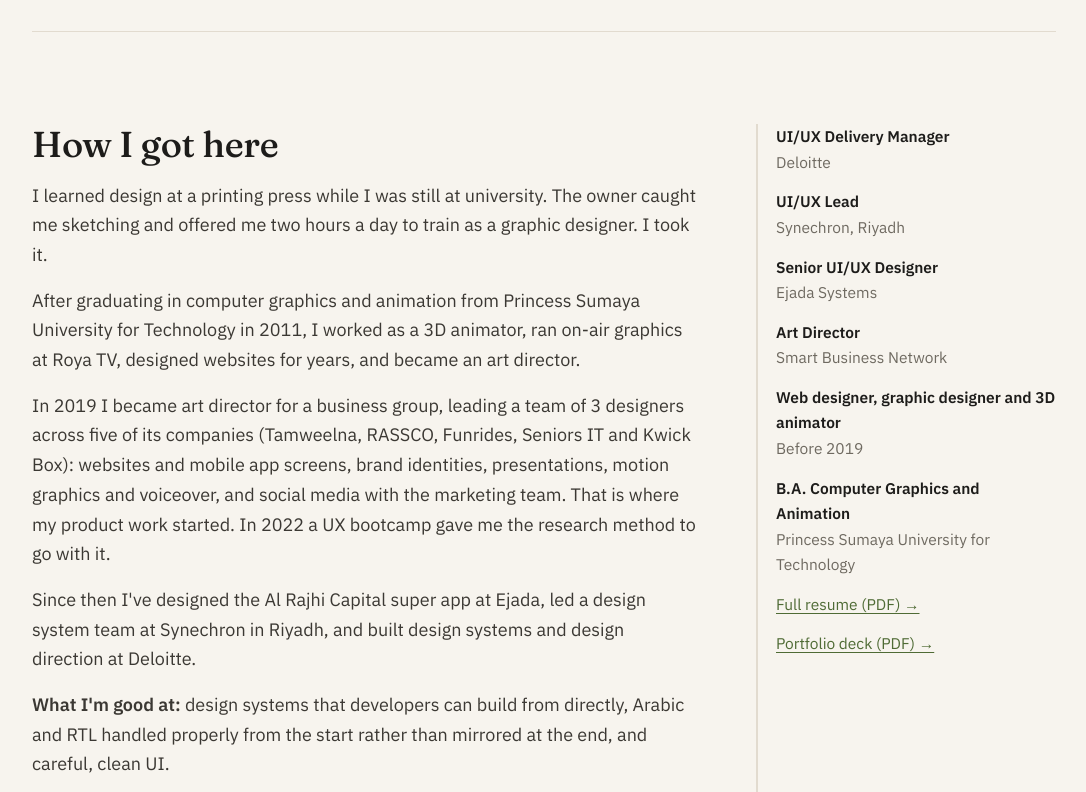
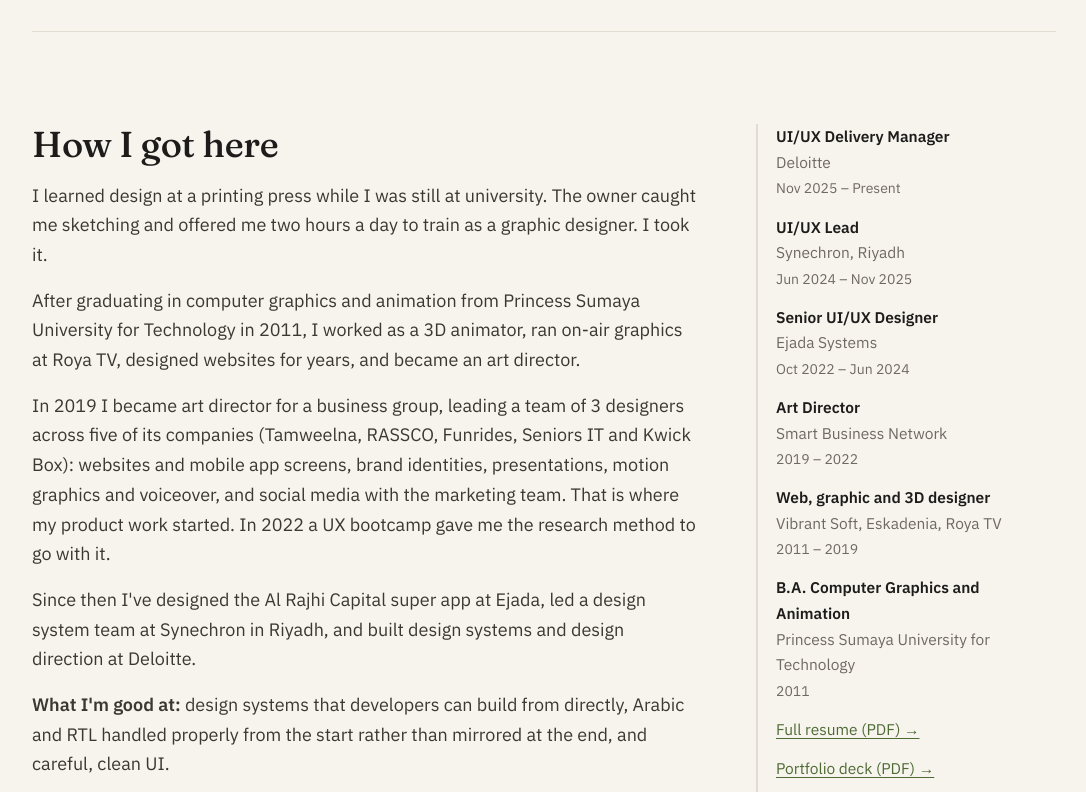
Before and after one commit to hazemHijazi/HazemHijazi.github.io, a plain HTML site: page index.html in a window 1280 px wide. Shown: the part 2088-2880 px from the top of the page, without its empty margins (96-1182 px from the left). Drawn offline with Linux system fonts and the light colour scheme.

Commit message:
Add files via upload

```diff
--- a/assets/style.css
+++ b/assets/style.css
@@ -38,6 +38,7 @@ em{font-style:italic}
 .mock{background:var(--paper-2);padding:0}.mock img{width:100%;height:100%;object-fit:contain}
 .hello h1{max-width:900px}
 .hello h1 i{color:var(--accent);font-style:italic}
+.facts li em{display:block;font-style:normal;font-size:14px;color:#6f6a61;margin-top:2px}
 .hello .intro{max-width:660px;margin-top:28px;font-size:20px;color:var(--ink-2)}
 .hello .core{list-style:none;display:flex;flex-wrap:wrap;gap:8px;margin-top:22px;max-width:700px}
 .hello .core li{background:var(--white,#fffdf9);border:1px solid var(--line,#e2dbcf);border-radius:999px;padding:7px 15px;font-size:15px;color:var(--ink-2)}
--- a/index.html
+++ b/index.html
@@ -100,12 +100,12 @@
       <p><b>What I'm getting better at:</b> research. Most of my client projects didn't include user testing, so I make room for it wherever I can, like I did on AOUNAK.</p>
     </div>
     <ul class="facts">
-      <li><b>UI/UX Delivery Manager</b><span>Deloitte</span></li>
-      <li><b>UI/UX Lead</b><span>Synechron, Riyadh</span></li>
-      <li><b>Senior UI/UX Designer</b><span>Ejada Systems</span></li>
-      <li><b>Art Director</b><span>Smart Business Network</span></li>
-      <li><b>Web designer, graphic designer and 3D animator</b><span>Before 2019</span></li>
-      <li><b>B.A. Computer Graphics and Animation</b><span>Princess Sumaya University for Technology</span></li>
+      <li><b>UI/UX Delivery Manager</b><span>Deloitte</span><em>Nov 2025 – Present</em></li>
+      <li><b>UI/UX Lead</b><span>Synechron, Riyadh</span><em>Jun 2024 – Nov 2025</em></li>
+      <li><b>Senior UI/UX Designer</b><span>Ejada Systems</span><em>Oct 2022 – Jun 2024</em></li>
+      <li><b>Art Director</b><span>Smart Business Network</span><em>2019 – 2022</em></li>
+      <li><b>Web, graphic and 3D designer</b><span>Vibrant Soft, Eskadenia, Roya TV</span><em>2011 – 2019</em></li>
+      <li><b>B.A. Computer Graphics and Animation</b><span>Princess Sumaya University for Technology</span><em>2011</em></li>
       <li><a href="assets/Hazem_Hijazi_CV_2026.pdf" target="_blank" rel="noopener">Full resume (PDF) →</a></li>
       <li><a href="assets/Hazem_Hijazi_Portfolio_2026.pdf" target="_blank" rel="noopener">Portfolio deck (PDF) →</a></li>
     </ul>
```
